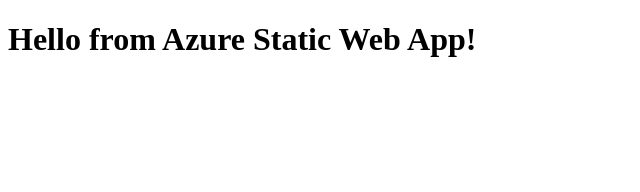
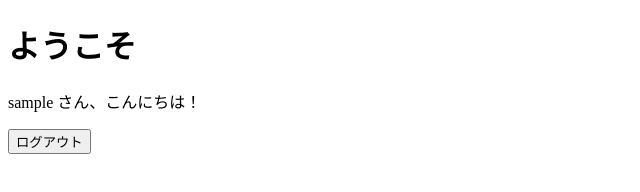
Before and after one commit to yushin-pd/Test-OAauth, a website: page index.html in a window 1280 px wide. Shown: the whole page, without its empty margins (0-640 px from the left). Drawn offline with Linux system fonts and the light colour scheme; sample sign-in values are in the browser's storage.

Commit message:
Update index.html

```diff
--- a/index.html
+++ b/index.html
@@ -1,9 +1,33 @@
+<!-- index.html -->
 <!DOCTYPE html>
-<html>
-  <head>
-    <title>Static Web App Test</title>
-  </head>
-  <body>
-    <h1>Hello from Azure Static Web App!</h1>
-  </body>
+<html lang="ja">
+<head>
+  <meta charset="UTF-8">
+  <title>ホーム</title>
+</head>
+<body>
+  <script>
+    const token = localStorage.getItem("idToken");
+    const username = localStorage.getItem("username");
+
+    if (!token) {
+      // 未ログインならログインページへ
+      window.location.href = "login.html";
+    }
+  </script>
+
+  <h1>ようこそ</h1>
+  <p id="welcomeMessage"></p>
+  <button onclick="logout()">ログアウト</button>
+
+  <script>
+    document.getElementById("welcomeMessage").innerText = `${username} さん、こんにちは！`;
+
+    function logout() {
+      localStorage.removeItem("idToken");
+      localStorage.removeItem("username");
+      window.location.href = "login.html";
+    }
+  </script>
+</body>
 </html>
```
